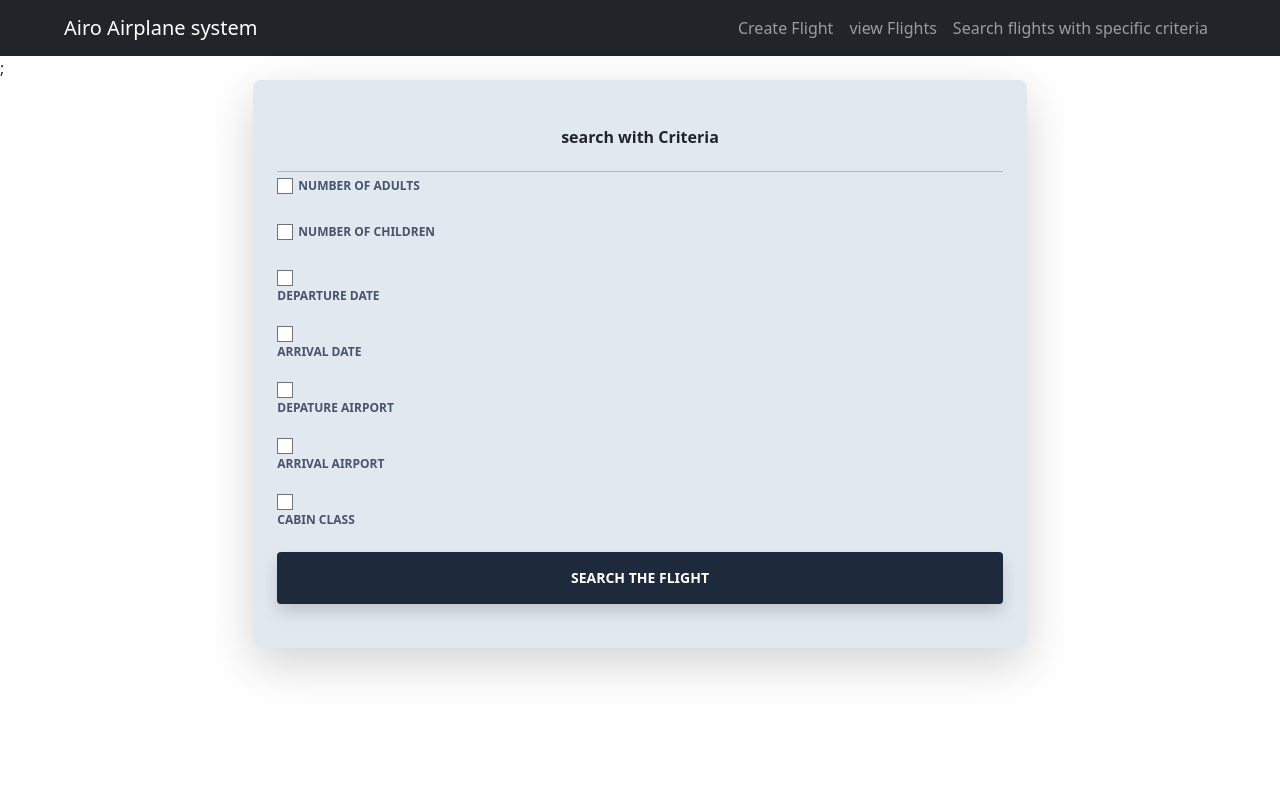
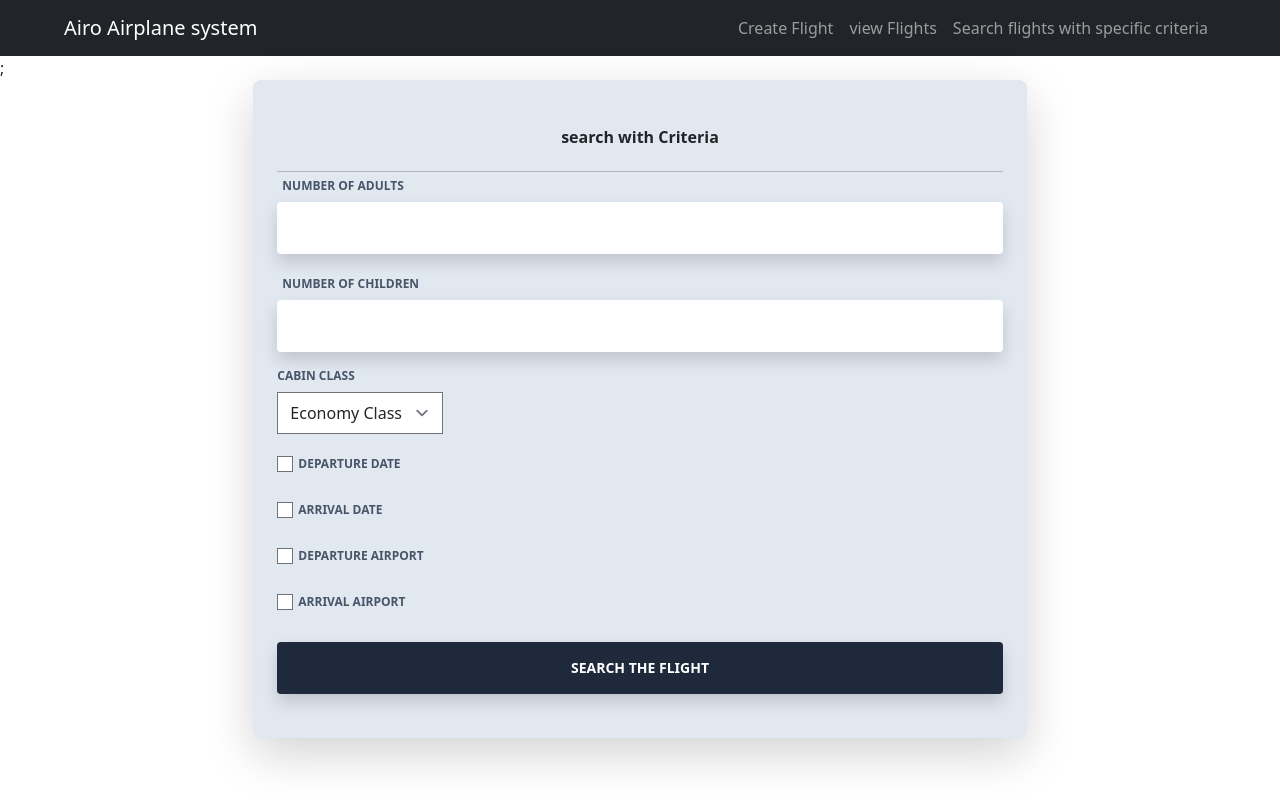
Before and after one commit to AhmedSobeih/kasrBerlin, a React (Create React App) app: page /searchFlightGuest in a window 1280 px wide. Built offline with nearby package versions, Linux system fonts and the light colour scheme.

Commit message:
Last Changes by Marwan and Ziad

```diff
--- a/src/createFlight.js
+++ b/src/createFlight.js
@@ -27,6 +27,8 @@ export default function CreateFlight(){
     const [arrivalAirport, setArrivalAirport] = useState("");
     const [economySeatPrice, setEconomySeatPrice] = useState("");
     const [businessSeatPrice, setBusinessSeatPrice] = useState("");
+    const [baggageAllowance, setBaggageAllowance] = useState("");
+
 
 
     const navigate = useNavigate();
@@ -81,10 +83,15 @@ function createFlight (){
     bodyFormData.append('arrivalDate', arrivalDate);
     bodyFormData.append('economySeats', economySeats);
     bodyFormData.append('businessSeats', businessSeats);
+    bodyFormData.append('firstSeats', businessSeats);
+
     bodyFormData.append('depatureAirport', depatureAirport);
     bodyFormData.append('arrivalAirport', arrivalAirport);
     bodyFormData.append('economySeatPrice', economySeatPrice);
     bodyFormData.append('businessSeatPrice', businessSeatPrice);
+    bodyFormData.append('firstSeatPrice', businessSeatPrice);
+    bodyFormData.append('baggageAllowance', baggageAllowance);
+
 
 
   axios({
@@ -129,6 +136,10 @@ function createFlight (){
     setBusinessSeats(text.target.value);
     console.log(businessSeats);
   }
+  function handleFirstSeats(text){
+    setBusinessSeats(text.target.value);
+    console.log(businessSeats);
+  }
   function handleDepatureAirport(text){
     setDepatureAirport(text.target.value);
     console.log(depatureAirport);
@@ -144,6 +155,14 @@ function createFlight (){
   function handleBusinessSeatPrice(text){
     setBusinessSeatPrice(text.target.value);
     console.log(businessSeatPrice);
+  }
+  function handleFirstSeatPrice(text){
+    setBusinessSeatPrice(text.target.value);
+    console.log(businessSeatPrice);
+  }
+  function handleBaggageAllowance(number){
+    setBaggageAllowance(number.target.value);
+    console.log(baggageAllowance);
   }
 
 
@@ -229,7 +248,20 @@ return(
                      type="number" onChangeCapture={handleBusinessSeats}
                       className="border-0 px-3 py-3 placeholder-blueGray-300 text-blueGray-600 bg-white rounded text-sm shadow focus:outline-none focus:ring w-full ease-linear transition-all duration-150"
                     />
-                  </div><div className="relative w-full mb-3">
+                  </div>
+                  <div className="relative w-full mb-3">
+                    <label
+                      className="block uppercase text-blueGray-600 text-xs font-bold mb-2"
+                      htmlFor="grid-password"
+                    >
+                      Number of First Class Seats
+                    </label>
+                    <input
+                     type="number" onChangeCapture={handleFirstSeats}
+                      className="border-0 px-3 py-3 placeholder-blueGray-300 text-blueGray-600 bg-white rounded text-sm shadow focus:outline-none focus:ring w-full ease-linear transition-all duration-150"
+                    />
+                  </div>
+                  <div className="relative w-full mb-3">
                     <label
                       className="block uppercase text-blueGray-600 text-xs font-bold mb-2"
                       htmlFor="grid-password"
@@ -277,6 +309,32 @@ return(
                       className="border-0 px-3 py-3 placeholder-blueGray-300 text-blueGray-600 bg-white rounded text-sm shadow focus:outline-none focus:ring w-full ease-linear transition-all duration-150"
                     />
                   </div>
+                  <div className="relative w-full mb-3">
+                    <label
+                      className="block uppercase text-blueGray-600 text-xs font-bold mb-2"
+                      htmlFor="grid-password"
+                    >
+                      First Class Seat Price
+                    </label>
+                    <input
+                     type="text" onChangeCapture={handleFirstSeatPrice}
+                      className="border-0 px-3 py-3 placeholder-blueGray-300 text-blueGray-600 bg-white rounded text-sm shadow focus:outline-none focus:ring w-full ease-linear transition-all duration-150"
+                    />
+                  </div>
+
+                  <div className="relative w-full mb-3">
+                    <label
+                      className="block uppercase text-blueGray-600 text-xs font-bold mb-2"
+                      htmlFor="grid-password"
+                    >
+                      Baggage Allowance
+                    </label>
+                    <input
+                     type="number" onChangeCapture={handleBaggageAllowance}
+                      className="border-0 px-3 py-3 placeholder-blueGray-300 text-blueGray-600 bg-white rounded text-sm shadow focus:outline-none focus:ring w-full ease-linear transition-all duration-150"
+                    />
+                  </div>
+
                   <div className="text-center mt-6">
                     <button
                       className="bg-blueGray-800 text-white active:bg-blueGray-600 text-sm font-bold uppercase px-6 py-3 rounded shadow hover:shadow-lg outline-none focus:outline-none mr-1 mb-1 w-full ease-linear transition-all duration-150"
--- a/src/searchFlightGuest.js
+++ b/src/searchFlightGuest.js
@@ -25,15 +25,15 @@ export default function SearchFlightGuest(){
 
     const navigate = useNavigate();
 
-    const [NumberOfAdults, setNumberOfAdults] = useState("");
-    const [NumberOfChildren, setNumberOfChildren] = useState("");
+    const [NumberOfAdults, setNumberOfAdults] = useState(0);
+    const [NumberOfChildren, setNumberOfChildren] = useState(0);
     const [DepatureTime, setDepatureTime] = useState("");
     const [DepatureDate, setDepatureDate] = useState("");
     const [ArrivalTime, setArrivalTime] = useState("");
     const [ArrivalDate, setArrivalDate] = useState("");
     const [DepatureAirport, setDepatureAirport] = useState("");
     const [ArrivalAirport, setArrivalAirport] = useState("");
-    const [CabinClass, setCabinClass] = useState("");
+    const [CabinClass, setCabinClass] = useState("Economy Class");
 
     const [ErrorMessage, setErrorMessage] = useState("");
 
@@ -91,52 +91,71 @@ export default function SearchFlightGuest(){
   const showCabinClass = (e) => {
     const checked = e.target.checked;
     if (checked) {
-     setCabinClassVisibility(false);
+    {
+      setCabinClassVisibility(false);
+      setCabinClass('Economy Class');
+    }
     } else {
      setCabinClassVisibility(true);
+     setCabinClass('');
+
     }
   };
-  // function searchFlight (){
-  //   console.log(1);
+  function searchFlight (){
+    if(NumberOfAdults<=0 && NumberOfChildren<=0)
+    {
+      setErrorMessage('Please enter a valid number of passenger');
+      return;
+    }
 
-  //   var bodyFormData = new FormData();
-  //   bodyFormData.append('FlightNumber', FlightNumber);
-  //   bodyFormData.append('DepatureTime', DepatureTime);
-  //   bodyFormData.append('DepatureDate', DepatureDate);
-  //   bodyFormData.append('ArrivalTime', ArrivalTime);
-  //   bodyFormData.append('ArrivalDate', ArrivalDate);
-  //   bodyFormData.append('EconomySeats', EconomySeats);
-  //   bodyFormData.append('BusinessSeats', BusinessSeats);
-  //   bodyFormData.append('DepatureAirport', DepatureAirport);
-  //   bodyFormData.append('ArrivalAirport', ArrivalAirport);
+    var bodyFormData = new FormData();
+    bodyFormData.append('NumberOfAdults', NumberOfAdults);
+    bodyFormData.append('NumberOfChildren', NumberOfChildren);
+    bodyFormData.append('DepatureTime', DepatureTime);
+    bodyFormData.append('DepatureDate', DepatureDate);
+    bodyFormData.append('ArrivalTime', ArrivalTime);
+    bodyFormData.append('ArrivalDate', ArrivalDate);
+    bodyFormData.append('DepatureAirport', DepatureAirport);
+    bodyFormData.append('ArrivalAirport', ArrivalAirport);
+    bodyFormData.append('CabinClass', CabinClass);
 
+    axios({
+      method: "post",
+      url: "/userCriteria",
+      data: bodyFormData,
+      headers: { "Content-Type": "multipart/form-data" },
+    })
+        .then((response) => {
 
-  // axios({
-  //   method: "post",
-  //   url: "/searchFlight",
-  //   data: bodyFormData,
-  //   headers: { "Content-Type": "multipart/form-data" },
-  // })
-  //     .then((response) => {
+         console.log(response.data);
+      })
 
-  //       if(response.data==false)
-  //      {
-  //       setErrorMessage('The information you entered does not match with any flights');
-  //       document.getElementById('searchFail').setAttribute("class","alert alert-danger text-center") ;
+  axios({
+    method: "post",
+    url: "/searchDepartureFlight",
+    data: bodyFormData,
+    headers: { "Content-Type": "multipart/form-data" },
+  })
+      .then((response) => {
 
-  //      }
-  //       else{
-  //         console.log(response.data);
-  //         navigate("/searchResultsGuest");
-  //       }
-  //   })
-  // }
+        if(response.data==false)
+       {
+        setErrorMessage('The information you entered does not match with any flights');
+        document.getElementById('searchFail').setAttribute("class","alert alert-danger text-center") ;
+
+       }
+        else{
+          console.log(response.data);
+          navigate("/searchResultsGuest");
+        }
+    })
+  }
   function handleNumberOfAdults(number){
     setNumberOfAdults(number.target.value);
     console.log(NumberOfAdults);
   }
   function handleNumberOfChildren(number){
-    setNumberOfAdults(number.target.value);
+    setNumberOfChildren(number.target.value);
     console.log(NumberOfChildren);
   }
   function handleDepatureTime(time){
@@ -165,7 +184,7 @@ export default function SearchFlightGuest(){
   }
 
   function handleCabinClass(text){
-    setCabinClass(text.target.value);
+    setCabinClass(document.getElementById("CabinClass").value);
     console.log(CabinClass);
   }
 
@@ -196,9 +215,7 @@ return(
                 <form>
 
                 <div className="relative w-full mb-3" >
-                     <input type="checkbox" name="number" value="number"  onClick={(e) => {
-                                showNumberOfAdults(e);
-                            }}/>
+
                     <label
                     style={{margin:'5px'}}
                       className="uppercase text-blueGray-600 text-xs font-bold mb-2"
@@ -207,7 +224,6 @@ return(
                       Number of Adults
                     </label>
                     <input
-                     hidden={NumberOfAdultsVisibility}
 
                      type="number" onChangeCapture={(e) => {
                       handleNumberOfAdults(e);}}
@@ -215,9 +231,7 @@ return(
                     />
                   </div>
                   <div className="relative w-full mb-3" >
-                     <input type="checkbox" name="number" value="number"  onClick={(e) => {
-                                showNumberOfChildren(e);
-                            }}/>
+
                     <label
                     style={{margin:'5px'}}
                       className="uppercase text-blueGray-600 text-xs font-bold mb-2"
@@ -226,112 +240,119 @@ return(
                       Number of Children
                     </label>
                     <input
-                     hidden={NumberOfChildrenVisibility}
 
                      type="number" onChangeCapture={(e) => {
                       handleNumberOfChildren(e);}}
                       className="border-0 px-3 py-3 placeholder-blueGray-300 text-blueGray-600 bg-white rounded text-sm shadow focus:outline-none focus:ring w-full ease-linear transition-all duration-150"
                     />
                   </div>
+
                   <div className="relative w-full mb-3">
-                       <input type="checkbox" name="number" value="number"  onClick={(e) => {
-                                showDepartureDate(e);
-                            }}/>
-                    <label
-                      className="block uppercase text-blueGray-600 text-xs font-bold mb-2"
-                      htmlFor="grid-password"
-                    >
-                      Departure Date
-                    </label>
-                    <input
-                     hidden={DepartureDateVisibility} onChangeCapture={(e) => {
-                      handleDepatureDate(e);}}
 
-                     type="datetime-local"
-                      className="border-0 px-3 py-3 placeholder-blueGray-300 text-blueGray-600 bg-white rounded text-sm shadow focus:outline-none focus:ring w-full ease-linear transition-all duration-150"
-                    />
-                  </div>
-                  <div className="relative w-full mb-3">
-                       <input type="checkbox" name="number" value="number"  onClick={(e) => {
-                                showArrivalDate(e);
-                            }}/>
-                    <label
-                      className="block uppercase text-blueGray-600 text-xs font-bold mb-2"
-                      htmlFor="grid-password"
-                    >
-                      Arrival Date
-                    </label>
-                    <input
-                      hidden={ArrivalDateVisibility} onChangeCapture={(e) => {
-                        handleArrivalDate(e);}}
-
-                     type="datetime-local"
-                      className="border-0 px-3 py-3 placeholder-blueGray-300 text-blueGray-600 bg-white rounded text-sm shadow focus:outline-none focus:ring w-full ease-linear transition-all duration-150"
-                    />
-                  </div>
-                <div className="relative w-full mb-3">
-                       <input type="checkbox"  onClick={(e) => {
-                                showDepartureAirport(e);
-                            }}/>
-                    <label
-                      className="block uppercase text-blueGray-600 text-xs font-bold mb-2"
-                      htmlFor="grid-password"
-                    >
-                      Depature Airport
-                    </label>
-                    <input
-                              hidden={DepartureAirportVisibility} onChangeCapture={(e) => {
-                                handleDepatureAirport(e);}}
-            type="text"
-                      className="border-0 px-3 py-3 placeholder-blueGray-300 text-blueGray-600 bg-white rounded text-sm shadow focus:outline-none focus:ring w-full ease-linear transition-all duration-150"
-                    />
-                  </div>
-                  <div className="relative w-full mb-3">
-                       <input type="checkbox"   onChangeCapture={(e) => {
-                                showArrivalAirport(e);
-                            }}/>
-                    <label
-                      className="block uppercase text-blueGray-600 text-xs font-bold mb-2"
-                      htmlFor="grid-password"
-                    >
-                      Arrival Airport
-                    </label>
-                    <input
-                    hidden={ArrivalAirportVisibility} onChangeCapture={(e) => {
-                      handleArrivalAirport(e);}}
-                    type="text"
-                    className="border-0 px-3 py-3 placeholder-blueGray-300 text-blueGray-600 bg-white rounded text-sm shadow focus:outline-none focus:ring w-full ease-linear transition-all duration-150"
-                    />
-                  </div>
-                  <div className="relative w-full mb-3">
-                       <input type="checkbox"   onChangeCapture={(e) => {
-                                showCabinClass(e);
-                            }}/>
                     <label
                       className="block uppercase text-blueGray-600 text-xs font-bold mb-2"
                       htmlFor="grid-password"
                     >
                       Cabin Class
                     </label>
+                    <select name = "dropdown" id="CabinClass" onChange={handleCabinClass}>
+            <option value = "Economy Class">Economy Class</option>
+            <option value = "Business Class" >Business Class</option>
+            <option value = "First Class" >First Class</option>
 
+         </select>
+                  </div>
+                  <div className="relative w-full mb-3" >
+                     <input type="checkbox" name="number" value="number"  onClick={(e) => {
+                                showDepartureDate(e);
+                            }}/>
+                    <label
+                    style={{margin:'5px'}}
+                      className="uppercase text-blueGray-600 text-xs font-bold mb-2"
+                      htmlFor="grid-password"
+                    >
+                      Departure Date
+                    </label>
                     <input
-                    hidden={CabinClassVisibility} onChangeCapture={(e) => {
-                      handleCabinClass(e);}}
-                    type="text"
-                    className="border-0 px-3 py-3 placeholder-blueGray-300 text-blueGray-600 bg-white rounded text-sm shadow focus:outline-none focus:ring w-full ease-linear transition-all duration-150"
+                     hidden={DepartureDateVisibility}
+
+                     type="number" onChangeCapture={(e) => {
+                      handleDepatureDate(e);}}
+                      className="border-0 px-3 py-3 placeholder-blueGray-300 text-blueGray-600 bg-white rounded text-sm shadow focus:outline-none focus:ring w-full ease-linear transition-all duration-150"
                     />
                   </div>
+                  <div className="relative w-full mb-3" >
+                     <input type="checkbox" name="number" value="number"  onClick={(e) => {
+                                showArrivalDate(e);
+                            }}/>
+                    <label
+                    style={{margin:'5px'}}
+                      className="uppercase text-blueGray-600 text-xs font-bold mb-2"
+                      htmlFor="grid-password"
+                    >
+                      Arrival Date
+                    </label>
+                    <input
+                     hidden={ArrivalDateVisibility}
+
+                     type="number" onChangeCapture={(e) => {
+                      handleArrivalDate(e);}}
+                      className="border-0 px-3 py-3 placeholder-blueGray-300 text-blueGray-600 bg-white rounded text-sm shadow focus:outline-none focus:ring w-full ease-linear transition-all duration-150"
+                    />
+                  </div>
+
+                  <div className="relative w-full mb-3" >
+                     <input type="checkbox" name="number" value="number"  onClick={(e) => {
+                                showDepartureAirport(e);
+                            }}/>
+                    <label
+                    style={{margin:'5px'}}
+                      className="uppercase text-blueGray-600 text-xs font-bold mb-2"
+                      htmlFor="grid-password"
+                    >
+                      Departure Airport
+                    </label>
+                    <input
+                     hidden={DepartureAirportVisibility}
+
+                     type="number" onChangeCapture={(e) => {
+                      handleDepatureAirport(e);}}
+                      className="border-0 px-3 py-3 placeholder-blueGray-300 text-blueGray-600 bg-white rounded text-sm shadow focus:outline-none focus:ring w-full ease-linear transition-all duration-150"
+                    />
+                  </div>
+
+
+                  <div className="relative w-full mb-3" >
+                     <input type="checkbox" name="number" value="number"  onClick={(e) => {
+                                showArrivalAirport(e);
+                            }}/>
+                    <label
+                    style={{margin:'5px'}}
+                      className="uppercase text-blueGray-600 text-xs font-bold mb-2"
+                      htmlFor="grid-password"
+                    >
+                      Arrival Airport
+                    </label>
+                    <input
+                     hidden={ArrivalAirportVisibility}
+
+                     type="number" onChangeCapture={(e) => {
+                      handleArrivalAirport(e);}}
+                      className="border-0 px-3 py-3 placeholder-blueGray-300 text-blueGray-600 bg-white rounded text-sm shadow focus:outline-none focus:ring w-full ease-linear transition-all duration-150"
+                    />
+                  </div>
+
                   <div className="text-center mt-6">
                     <button
                       className="bg-blueGray-800 text-white active:bg-blueGray-600 text-sm font-bold uppercase px-6 py-3 rounded shadow hover:shadow-lg outline-none focus:outline-none mr-1 mb-1 w-full ease-linear transition-all duration-150"
-                      type="button" /* onClick={(e) => {
-                        searchFlight(e);}}*/
+                      type="button"  onClick={(e) => {
+                        searchFlight(e);}}
                     >
                         Search The Flight
                     </button>
                   </div>
                 </form>
-                <div id='searchFail'>{ErrorMessage}</div>
+                <div id='searchFail' className="alert-warning">{ErrorMessage}</div>
               </div>
             </div>
           </div>
```
Also changed, not shown: src/DepartureFlightDetails.js (+49 -5 lines).
